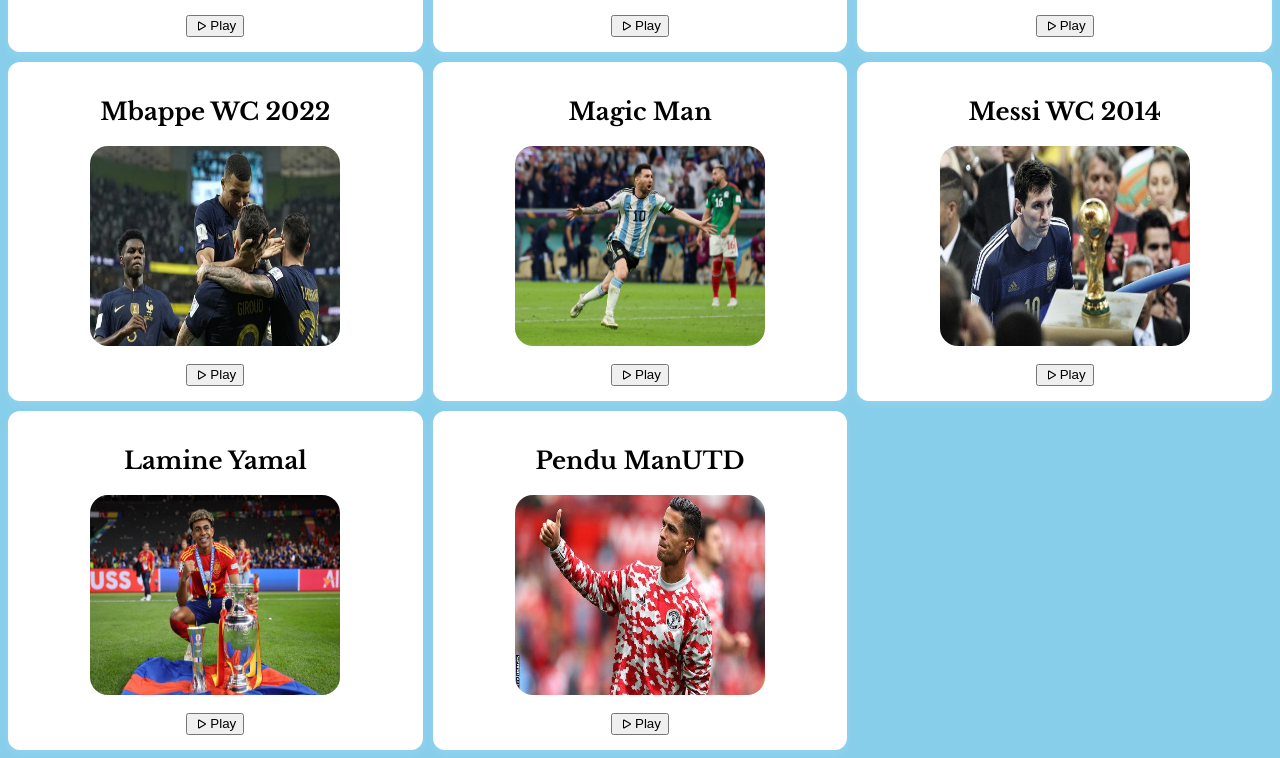
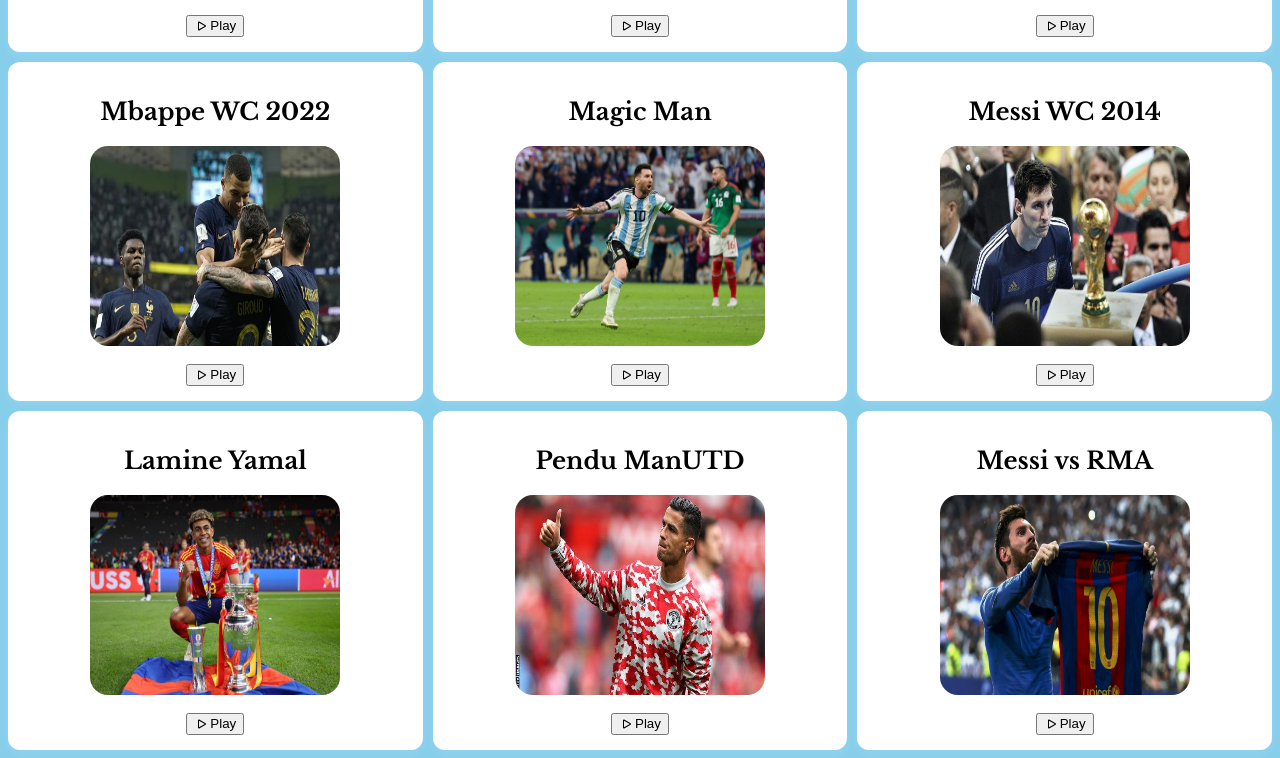
Before and after one commit to susee19/bestcommentry, a plain HTML site: page index.html in a window 1280 px wide. Shown: the part 387-1145 px from the top of the page. Drawn offline with nearby package versions, Linux system fonts and the light colour scheme; a web font is replaced by a local one.

Commit message:
Update index.html

```diff
--- a/index.html
+++ b/index.html
@@ -76,6 +76,14 @@
        <path d="M10.804 8 5 4.633v6.734zm.792-.696a.802.802 0 0 1 0 1.392l-6.363 3.692C4.713 12.69 4 12.345 4 11.692V4.308c0-.653.713-.998 1.233-.696z"/>
        </svg> Play </button>
     </div>
+    <div class="9">
+       <h2> Messi vs RMA</h2>
+       <img src="Messi Clutch.webp" />
+       <br />
+       <button class=".b9"><svg xmlns="http://www.w3.org/2000/svg" width="16" height="16" fill="currentColor" class="bi bi-play" viewBox="0 0 16 16">
+       <path d="M10.804 8 5 4.633v6.734zm.792-.696a.802.802 0 0 1 0 1.392l-6.363 3.692C4.713 12.69 4 12.345 4 11.692V4.308c0-.653.713-.998 1.233-.696z"/>
+       </svg> Play </button>
+    </div>
 </div>
     <script src="./index.js"></script>
 </body>
```
